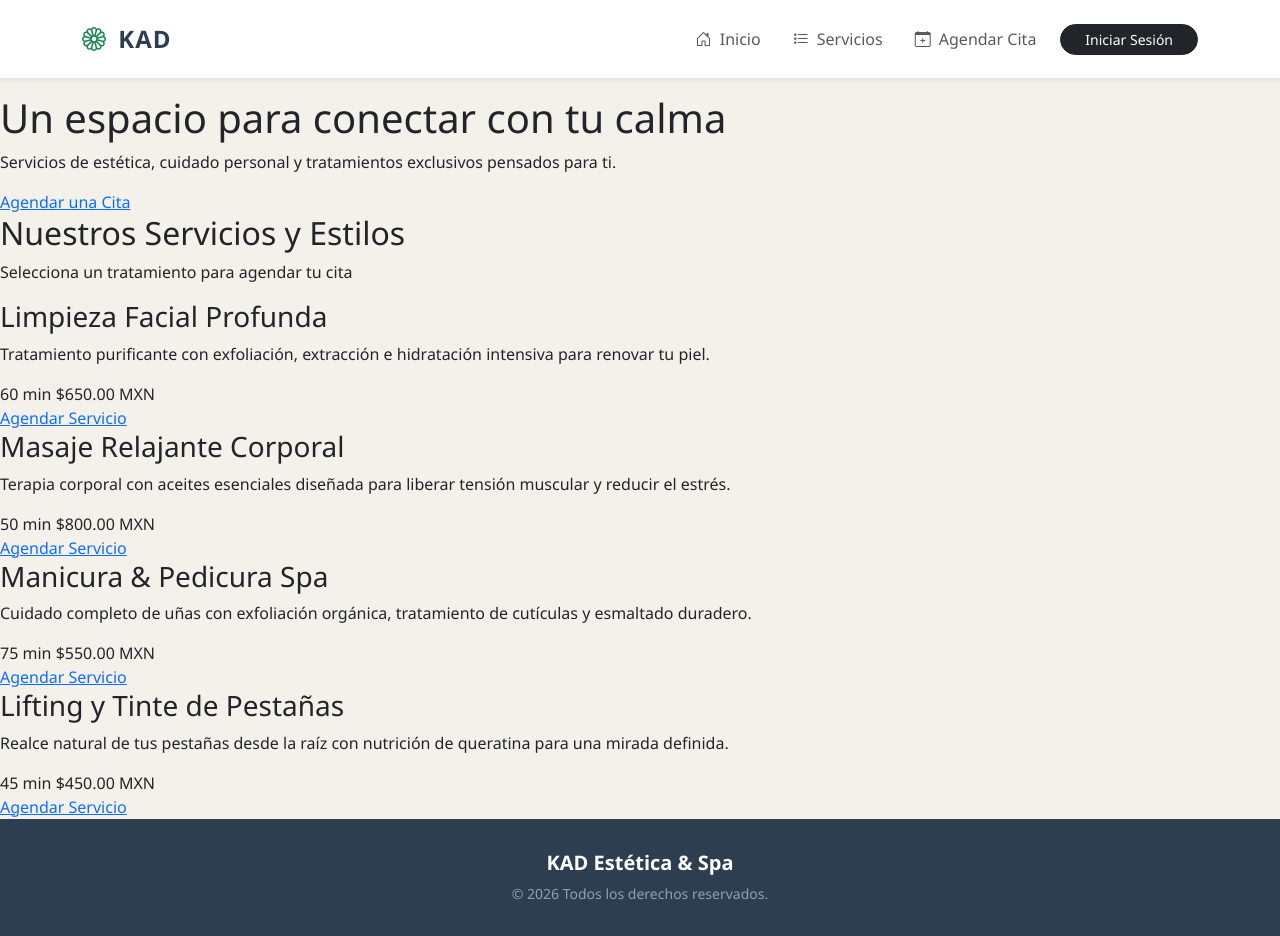
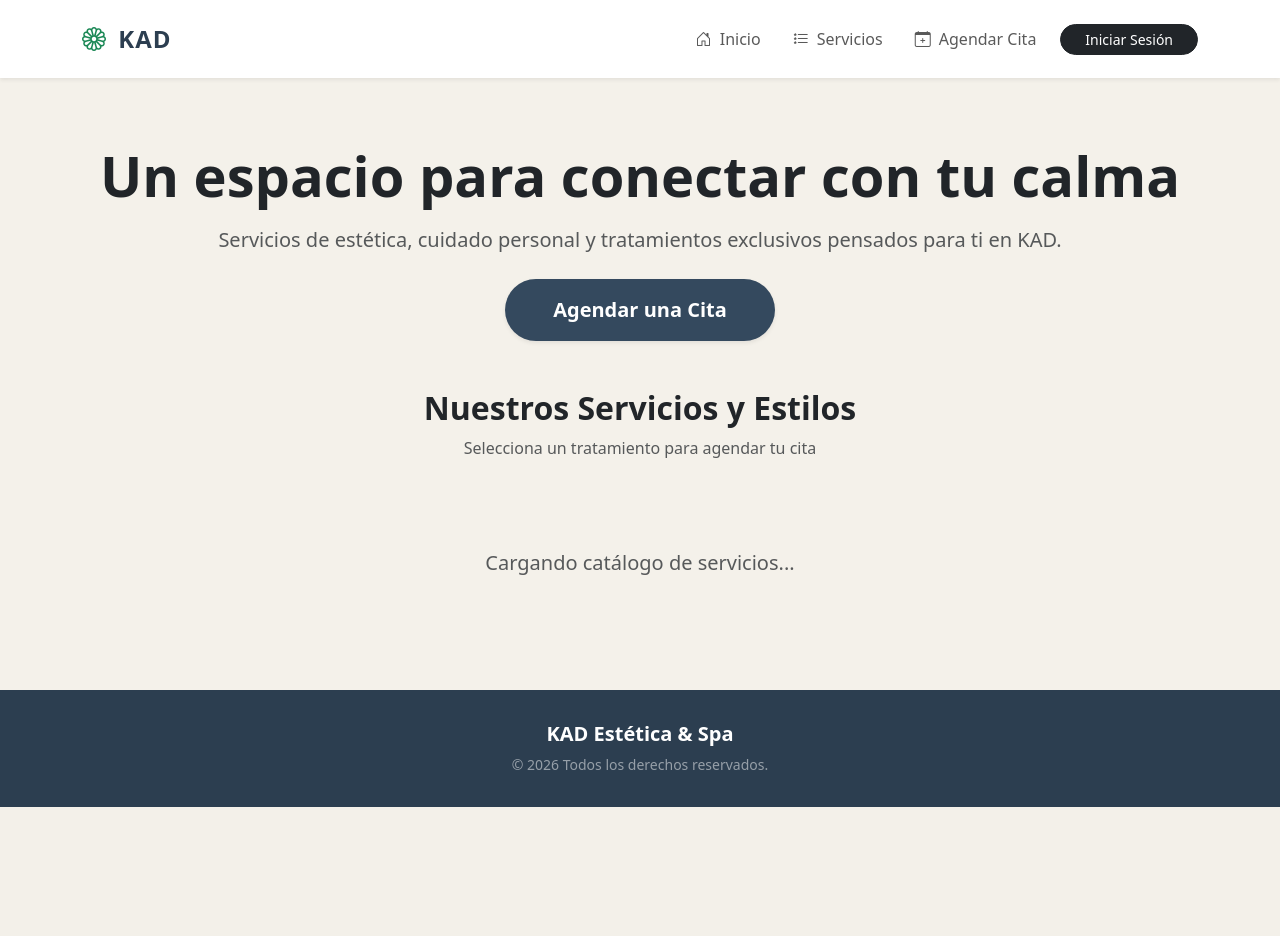
Before and after one commit to rodrigueztuyubkevin-svg/ESTETICA, a Flask app: template templates/index.html in a window 1280 px wide. After the commit the page ends 807 px from the top, so only its background shows below. Run offline with Flask 3, Linux system fonts and the light colour scheme; the template is opened without the code that fills it, so the values that code supplies are empty.

Commit message:
editar estilos

```diff
--- a/app.py
+++ b/app.py
@@ -17,7 +17,11 @@ client = MongoClient(mongo_uri)
 db = client.get_database("lumina_studio_db")
 
 def init_db():
-    """Asegura que los servicios iniciales con imágenes existan en MongoDB si la colección está vacía."""
+    """Limpia registros corruptos e inicializa el catálogo con datos válidos."""
+    # Eliminar registros incompletos o viejos sin nombre
+    db.servicios.delete_many({"$or": [{"nombre": {"$exists": False}}, {"nombre": ""}, {"precio": {"$exists": False}}]})
+
+    # Si la colección está vacía, insertar catálogo completo inicial
     if db.servicios.count_documents({}) == 0:
         servicios_iniciales = [
             {
@@ -160,7 +164,7 @@ def logout():
     return redirect(url_for('index'))
 
 # ------------------------------------------------------------------
-# RUTAS DE CLIENTE: PERFIL, FICHA DE SALUD Y AGENDAMIENTO
+# RUTAS DE CLIENTE: PERFIL Y AGENDAMIENTO
 # ------------------------------------------------------------------
 
 @app.route('/perfil', methods=['GET', 'POST'])
@@ -209,8 +213,8 @@ def perfil():
         except Exception:
             esp = None
 
-        c['servicio_nombre'] = srv['nombre'] if srv else 'Tratamiento Estético'
-        c['especialista_nombre'] = esp['nombre'] if esp else 'Asignado según disponibilidad'
+        c['servicio_nombre'] = srv['nombre'] if srv and 'nombre' in srv else 'Tratamiento Estético'
+        c['especialista_nombre'] = esp['nombre'] if esp and 'nombre' in esp else 'Asignado según disponibilidad'
         c['id'] = str(c['_id'])
         citas.append(c)
 
@@ -310,7 +314,7 @@ def agendar():
     return render_template('agendar.html', servicios=servicios, especialistas=especialistas, paso=1)
 
 # ------------------------------------------------------------------
-# RUTAS DE ADMINISTRACIÓN (Blindadas contra errores de datos)
+# RUTAS DE ADMINISTRACIÓN
 # ------------------------------------------------------------------
 
 @app.route('/admin')
@@ -355,7 +359,7 @@ def admin_panel():
 
         return render_template('admin.html', citas=citas, catalogo=catalogo)
     except Exception as e:
-        flash(f'Error al cargar el panel de administración: {str(e)}', 'danger')
+        flash(f'Error al cargar el panel: {str(e)}', 'danger')
         return redirect(url_for('index'))
 
 @app.route('/admin/cita/<cita_id>/<estado>')
@@ -366,7 +370,7 @@ def cambiar_estado_cita(cita_id, estado):
             db.citas.update_one({"_id": ObjectId(cita_id)}, {"$set": {"estado": estado}})
             flash(f'La cita ha sido marcada como {estado}.', 'info')
         except Exception:
-            flash('No se pudo actualizar el estado de la cita.', 'danger')
+            flash('No se pudo actualizar la cita.', 'danger')
     return redirect(url_for('admin_panel'))
 
 @app.route('/admin/servicio/nuevo', methods=['POST'])
--- a/templates/index.html
+++ b/templates/index.html
@@ -1,80 +1,95 @@
-{% extends 'base.html' %}
-
-{% block title %}Inicio - Lumina Studio{% endblock %}
+{% extends "base.html" %}
 
 {% block content %}
-<section class="hero-section">
-    <h1>Un espacio para conectar con tu calma</h1>
-    <p>Servicios de estética, cuidado personal y tratamientos exclusivos pensados para ti.</p>
-    <a href="{{ url_for('agendar') }}" class="btn-primary"><i class="fa-solid fa-calendar-check"></i> Agendar una Cita</a>
-</section>
+<!-- Garantizar estilos de Bootstrap -->
+<link href="https://cdn.jsdelivr.net/npm/bootstrap@5.3.2/dist/css/bootstrap.min.css" rel="stylesheet">
+<link rel="stylesheet" href="https://cdn.jsdelivr.net/npm/bootstrap-icons@1.11.1/font/bootstrap-icons.css">
 
-<section class="services-preview-section" id="servicios">
-    <h2 class="section-title">Nuestros Servicios y Estilos</h2>
-    <p class="section-subtitle">Selecciona un tratamiento para agendar tu cita</p>
+<style>
+    body {
+        background-color: #f4f1ea;
+    }
+    .service-card {
+        background: #ffffff;
+        border: none;
+        border-radius: 16px;
+        box-shadow: 0 10px 25px rgba(0, 0, 0, 0.05);
+        transition: transform 0.2s ease-in-out;
+    }
+    .service-card:hover {
+        transform: translateY(-5px);
+    }
+    .btn-custom-dark {
+        background-color: #34495e;
+        color: #ffffff;
+        border: none;
+        border-radius: 50px;
+        font-weight: 600;
+    }
+    .btn-custom-dark:hover {
+        background-color: #2c3e50;
+        color: #ffffff;
+    }
+</style>
 
-    <div class="services-grid">
-        {% if servicios %}
-            {% for s in servicios %}
-            <div class="service-card">
-                <div class="service-icon">
-                    <i class="fa-solid {{ s[4] if s|length > 4 and s[4] else 'fa-sparkles' }}"></i>
+<div class="container py-5">
+    <!-- Hero / Encabezado -->
+    <div class="row mb-5 text-center">
+        <div class="col-12">
+            <h1 class="fw-bold display-4 text-dark mb-3">Un espacio para conectar con tu calma</h1>
+            <p class="text-muted fs-5 mb-4">Servicios de estética, cuidado personal y tratamientos exclusivos pensados para ti en KAD.</p>
+            <a href="{{ url_for('agendar') }}" class="btn btn-custom-dark btn-lg px-5 py-3 shadow-sm">Agendar una Cita</a>
+        </div>
+    </div>
+
+    <!-- Título de Servicios -->
+    <div class="row mb-4" id="servicios">
+        <div class="col-12 text-center">
+            <h2 class="fw-bold text-dark">Nuestros Servicios y Estilos</h2>
+            <p class="text-muted fs-6">Selecciona un tratamiento para agendar tu cita</p>
+        </div>
+    </div>
+
+    <!-- Rejilla de Servicios -->
+    <div class="row g-4">
+        {% if servicios and servicios|length > 0 %}
+            {% for servicio in servicios %}
+                <div class="col-md-6 col-lg-4">
+                    <div class="card service-card h-100 overflow-hidden d-flex flex-column justify-content-between">
+                        <!-- Imagen de Cabecera -->
+                        <div style="height: 200px; overflow: hidden;">
+                            <img src="{{ servicio.imagen_url if servicio.imagen_url else 'https://images.unsplash.com/photo-1540555700478-4be289fbecef?auto=format&fit=crop&w=600&q=80' }}"
+                                 class="w-100 h-100 object-fit-cover" alt="{{ servicio.nombre }}">
+                        </div>
+
+                        <!-- Detalle del Servicio -->
+                        <div class="card-body p-4">
+                            <h4 class="fw-bold text-dark mb-2">{{ servicio.nombre }}</h4>
+                            <p class="text-muted small mb-0">{{ servicio.descripcion }}</p>
+                        </div>
+
+                        <!-- Tiempo, Precio y Botón -->
+                        <div class="card-footer bg-transparent border-0 px-4 pb-4 pt-0">
+                            <div class="d-flex justify-content-between align-items-center mb-3 text-secondary border-top pt-3">
+                                <span class="small"><i class="bi bi-clock me-1"></i>{{ servicio.duracion_min }} min</span>
+                                <span class="fw-bold text-dark fs-5">${{ "%.2f"|format(servicio.precio) }} MXN</span>
+                            </div>
+                            <form action="{{ url_for('agendar') }}" method="POST">
+                                <input type="hidden" name="paso" value="1">
+                                <input type="hidden" name="servicio_id" value="{{ servicio.id }}">
+                                <button type="submit" class="btn btn-custom-dark w-100 py-2 shadow-sm">
+                                    Agendar Servicio
+                                </button>
+                            </form>
+                        </div>
+                    </div>
                 </div>
-                <h3 class="service-title">{{ s[1] }}</h3>
-                <p class="service-description">{{ s[2] }}</p>
-                <div class="service-meta">
-                    <span class="service-duration"><i class="fa-regular fa-clock"></i> {{ s[3] }} min</span>
-                    <span class="service-price">${{ "%.2f"|format(s[4]) if s|length > 4 and s[4] is number else s[4] }} MXN</span>
-                </div>
-                <a href="{{ url_for('agendar') }}" class="btn-primary btn-full"><i class="fa-solid fa-bookmark"></i> Agendar Servicio</a>
-            </div>
             {% endfor %}
         {% else %}
-            <!-- Servicios estáticos por defecto si no hay en la BD -->
-            <div class="service-card">
-                <div class="service-icon"><i class="fa-solid fa-wand-magic-sparkles"></i></div>
-                <h3 class="service-title">Limpieza Facial Profunda</h3>
-                <p class="service-description">Tratamiento purificante con exfoliación, extracción e hidratación intensiva para renovar tu piel.</p>
-                <div class="service-meta">
-                    <span class="service-duration"><i class="fa-regular fa-clock"></i> 60 min</span>
-                    <span class="service-price">$650.00 MXN</span>
-                </div>
-                <a href="{{ url_for('agendar') }}" class="btn-primary btn-full"><i class="fa-solid fa-bookmark"></i> Agendar Servicio</a>
-            </div>
-
-            <div class="service-card">
-                <div class="service-icon"><i class="fa-solid fa-spa"></i></div>
-                <h3 class="service-title">Masaje Relajante Corporal</h3>
-                <p class="service-description">Terapia corporal con aceites esenciales diseñada para liberar tensión muscular y reducir el estrés.</p>
-                <div class="service-meta">
-                    <span class="service-duration"><i class="fa-regular fa-clock"></i> 50 min</span>
-                    <span class="service-price">$800.00 MXN</span>
-                </div>
-                <a href="{{ url_for('agendar') }}" class="btn-primary btn-full"><i class="fa-solid fa-bookmark"></i> Agendar Servicio</a>
-            </div>
-
-            <div class="service-card">
-                <div class="service-icon"><i class="fa-solid fa-hand-sparkles"></i></div>
-                <h3 class="service-title">Manicura & Pedicura Spa</h3>
-                <p class="service-description">Cuidado completo de uñas con exfoliación orgánica, tratamiento de cutículas y esmaltado duradero.</p>
-                <div class="service-meta">
-                    <span class="service-duration"><i class="fa-regular fa-clock"></i> 75 min</span>
-                    <span class="service-price">$550.00 MXN</span>
-                </div>
-                <a href="{{ url_for('agendar') }}" class="btn-primary btn-full"><i class="fa-solid fa-bookmark"></i> Agendar Servicio</a>
-            </div>
-
-            <div class="service-card">
-                <div class="service-icon"><i class="fa-solid fa-eye"></i></div>
-                <h3 class="service-title">Lifting y Tinte de Pestañas</h3>
-                <p class="service-description">Realce natural de tus pestañas desde la raíz con nutrición de queratina para una mirada definida.</p>
-                <div class="service-meta">
-                    <span class="service-duration"><i class="fa-regular fa-clock"></i> 45 min</span>
-                    <span class="service-price">$450.00 MXN</span>
-                </div>
-                <a href="{{ url_for('agendar') }}" class="btn-primary btn-full"><i class="fa-solid fa-bookmark"></i> Agendar Servicio</a>
+            <div class="col-12 text-center py-5">
+                <p class="text-muted fs-5">Cargando catálogo de servicios...</p>
             </div>
         {% endif %}
     </div>
-</section>
+</div>
 {% endblock %}
```
